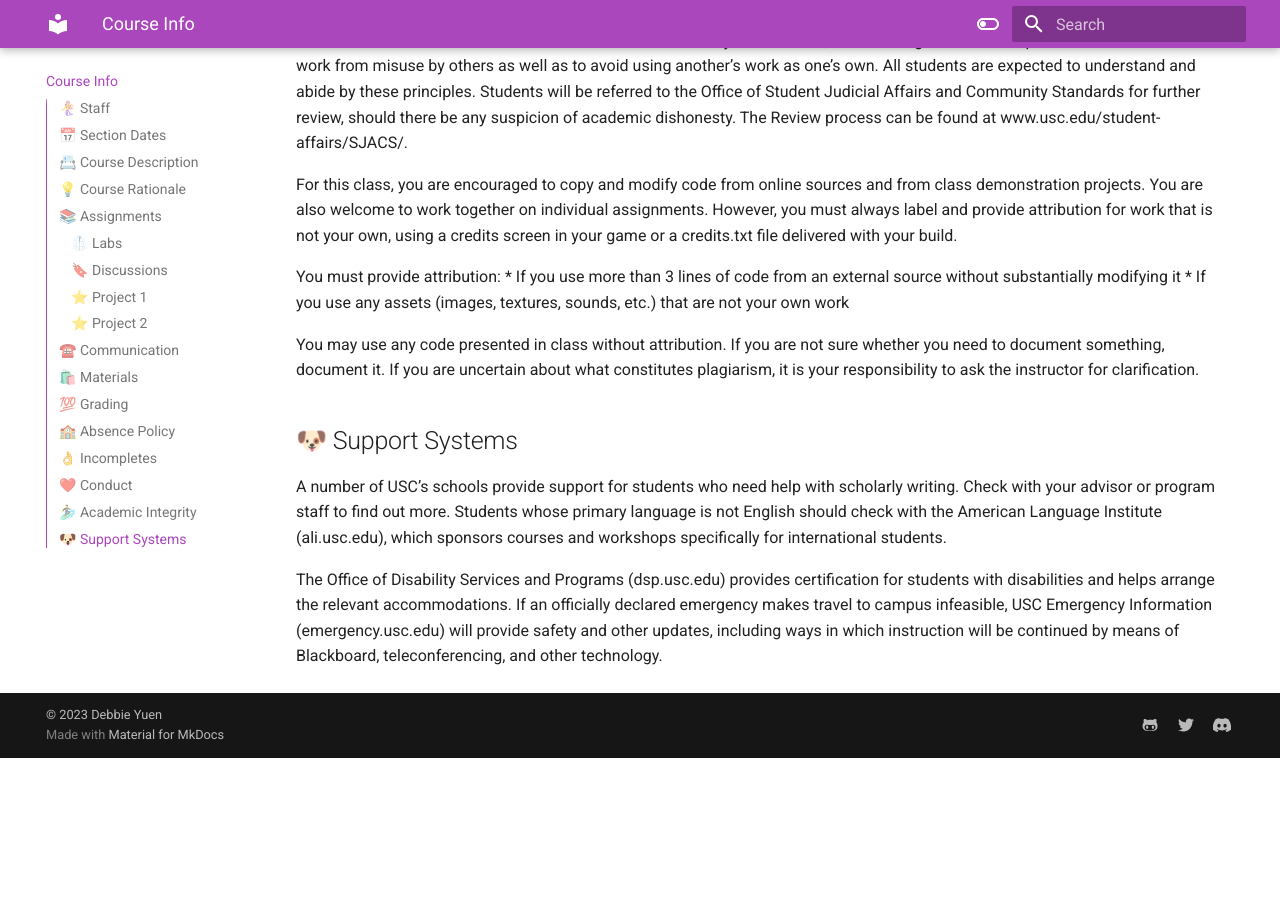
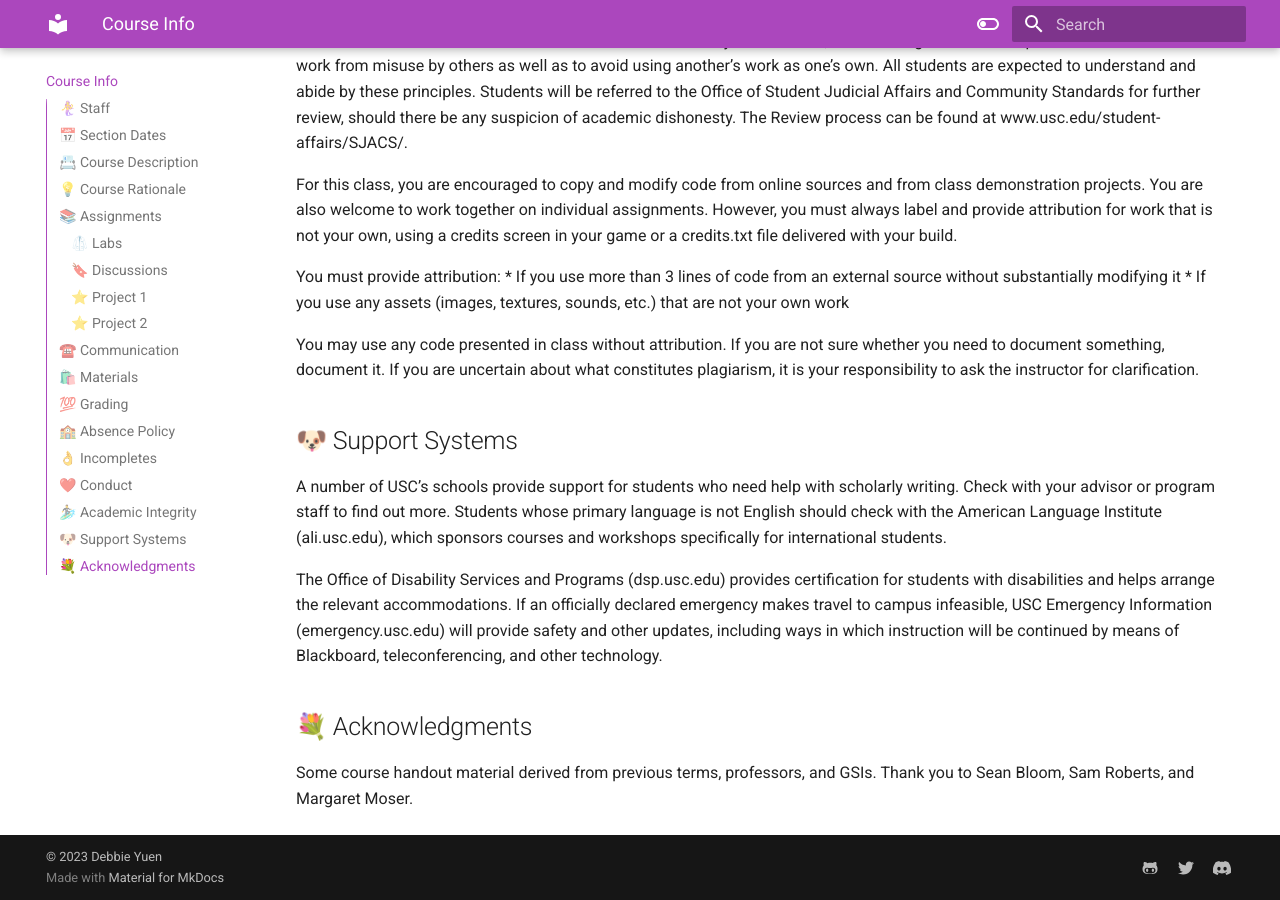
Before and after one commit to usc-ctin583/usc-ctin583.github.io, an MkDocs documentation site: the page built from docs/courseinfo.md, in a window 1280 px wide and 900 px high, scrolled down 4096 px. Built offline with MkDocs 1.6.1 and Material for MkDocs 9.7.7, drawn with Linux system fonts in a browser that asks for light colours; before the commit the page ends 4854 px from its top, so only the background shows below that.

Commit message:
add acknowledgments section

```diff
--- a/docs/courseinfo.md
+++ b/docs/courseinfo.md
@@ -100,3 +100,7 @@ You may use any code presented in class without attribution. If you are not sure
 A number of USC’s schools provide support for students who need help with scholarly writing. Check with your advisor or program staff to find out more. Students whose primary language is not English should check with the American Language Institute (ali.usc.edu), which sponsors courses and workshops specifically for international students.
 
 The Office of Disability Services and Programs (dsp.usc.edu) provides certification for students with disabilities and helps arrange the relevant accommodations. If an officially declared emergency makes travel to campus infeasible, USC Emergency Information (emergency.usc.edu) will provide safety and other updates, including ways in which instruction will be continued by means of Blackboard, teleconferencing, and other technology.
+
+## 💐 Acknowledgments
+
+Some course handout material derived from previous terms, professors, and GSIs. Thank you to Sean Bloom, Sam Roberts, and Margaret Moser.
```
Also changed, not shown: docs/resources.md (+2 -0 lines).
